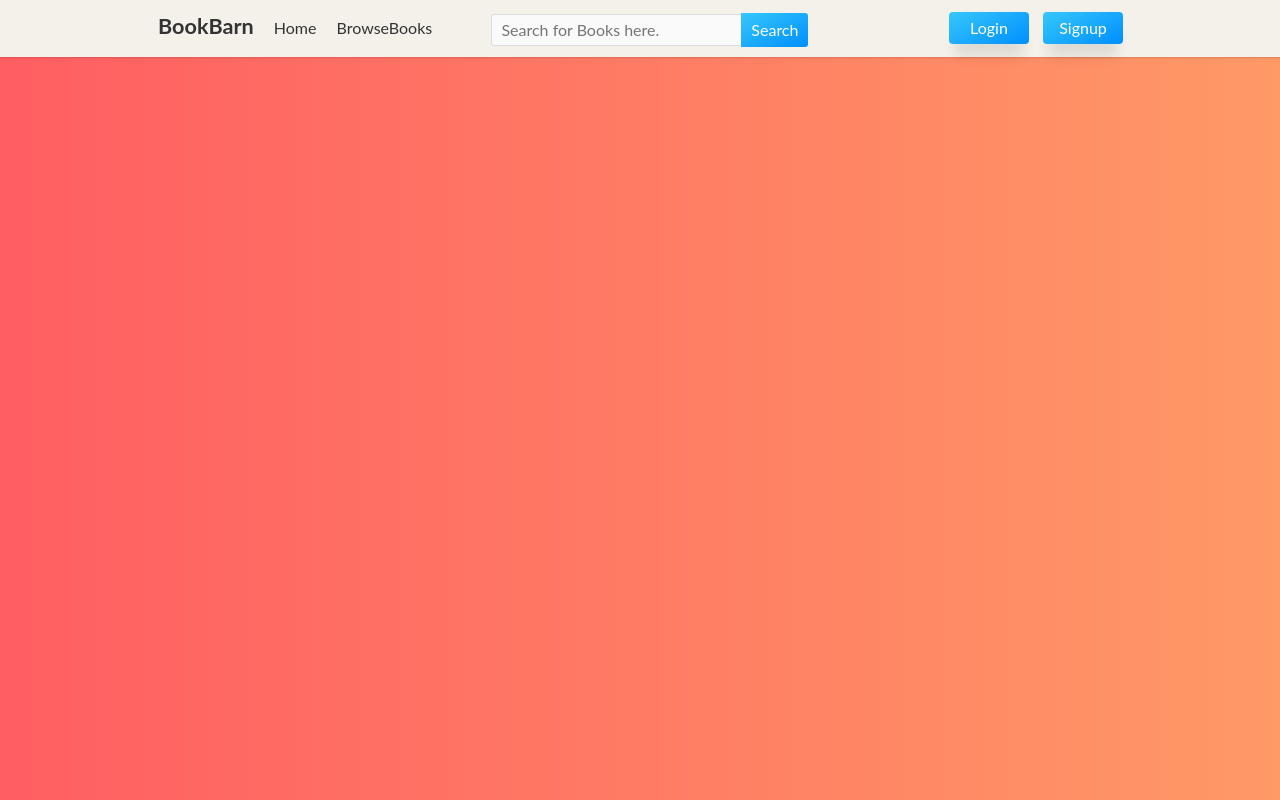
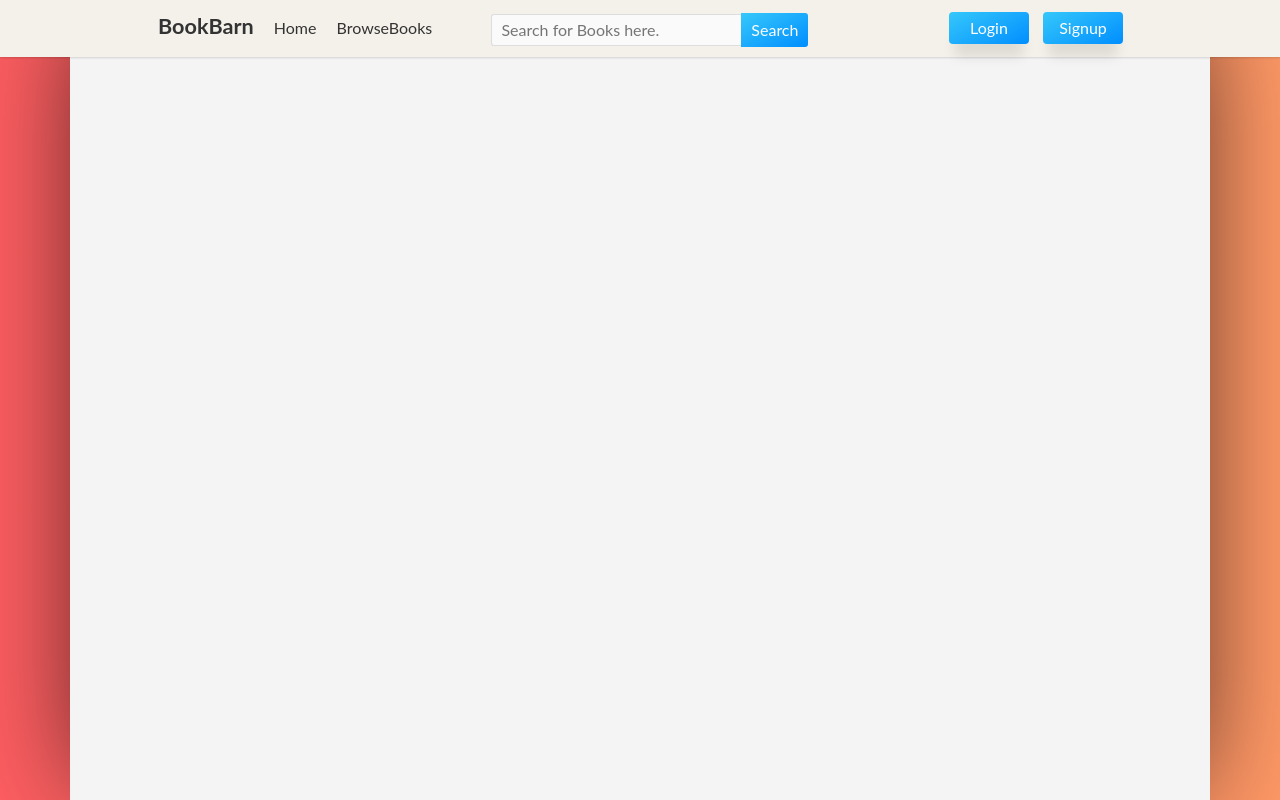
Before and after one commit to k3v007/BookBarn-OnlineBookStore, a Django app: page /categories/ in a window 1280 px wide. Run offline with Django 3.2, Linux system fonts and the light colour scheme; data that the repository does not hold is empty; some libraries are stand-ins or nearby versions.

Commit message:
Container tweaks

```diff
--- a/BookBarnV2/Static/css/main.css
+++ b/BookBarnV2/Static/css/main.css
@@ -4,6 +4,7 @@
 html, body{
     margin: 0;
     padding: 0;
+    height: 100%;
     font-family: 'Montserrat', sans-serif;
 }
 
@@ -23,6 +24,8 @@ body {
 .mainContainer {
     padding: 100px 50px;
     background: #f4f4f4;
+    min-height: 100%;
+
     -webkit-box-shadow: 0px 0px 108px -16px rgba(0,0,0,0.75);
     -moz-box-shadow: 0px 0px 108px -16px rgba(0,0,0,0.75);
     box-shadow: 0px 0px 108px -16px rgba(0,0,0,0.75);
@@ -251,7 +254,7 @@ body {
 
 
 .categoryListWrapper {
-    padding: 30px 5px;
+    padding: 0 5px;
     margin: 0 50px 0 0;
     border-radius: 5px;
     text-align: center;
@@ -294,7 +297,17 @@ body {
 }
 
 .categoryListItem:hover {
-    padding: 8px;
-    margin: 3px;
+    padding: 7px;
+    margin: 4px;
+    margin-bottom: 7px;
     box-shadow: 0px 5px 3px -1px rgba(0, 0, 0,0.2);
 }
+
+
+/*xxxxxxxxxxxxxxxxxxxxxxxxxxxxxxx*/
+        /*CategoryList Page*/
+/*xxxxxxxxxxxxxxxxxxxxxxxxxxxxxxx*/
+
+.categoryListWrapperCenter {
+    margin: 0 30%;
+}
--- a/BookBarnV2/Templates/BookBarnApp/book.html
+++ b/BookBarnV2/Templates/BookBarnApp/book.html
@@ -8,7 +8,7 @@
 {% block body_block %}
 
 
-<div class="container">
+<div class="container mainContainer">
 
     <div class="row">
         <div class="col-4">
--- a/BookBarnV2/Templates/BookBarnApp/category.html
+++ b/BookBarnV2/Templates/BookBarnApp/category.html
@@ -4,7 +4,7 @@
 {% block body_block %}
 
 
-    <div class="container">
+    <div class="container mainContainer">
 
         <div class="row">
             <div class="col-4">
--- a/BookBarnV2/Templates/BookBarnApp/categorylist.html
+++ b/BookBarnV2/Templates/BookBarnApp/categorylist.html
@@ -8,13 +8,13 @@
 {% block body_block %}
 
 
-<div class="container">
+<div class="container mainContainer">
     <div class="row">
-    	<div class="col-4">
-    		<div class="categoryArea">
-    			<ul>
+    	<div class="col">
+    		<div class="categoryListWrapper categoryListWrapperCenter">
+    			<ul class="categoryList">
 			        {% for category in categories %}
-			         <li> <a href="{% url 'categoryView' gid=category.gid %}">{{ category.gName }}</a></li>
+			         <a class="categoryListLink" href="{% url 'categoryView' gid=category.gid %}"><li class="categoryListItem">{{ category.gName }}</li></a>
 			        {% endfor %}
 			    </ul>
     		</div>
--- a/BookBarnV2/Templates/BookBarnApp/login.html
+++ b/BookBarnV2/Templates/BookBarnApp/login.html
@@ -7,7 +7,7 @@
 {% block body_block %}
 
 
-<div class="container">
+<div class="container mainContainer">
 	<div class="row loginPageHeading">
 		<div class="col">
 			<h4>Login to BookBarn</h4>
--- a/BookBarnV2/Templates/BookBarnApp/signup.html
+++ b/BookBarnV2/Templates/BookBarnApp/signup.html
@@ -9,7 +9,7 @@
 {% block body_block %}
 
 
-    <div class="container">
+    <div class="container mainContainer">
         {% if registered %}
         <div class="row signupPageHeading">
             <div class="col">
@@ -19,7 +19,7 @@
         </div>
         {% else %}
         <div class="row signupPageHeading">
-            <div class="col-12">
+            <div class="col">
                 <h4>Register here!</h4><br />
             </div>
         </div>
--- a/BookBarnV2/Templates/CartApp/home.html
+++ b/BookBarnV2/Templates/CartApp/home.html
@@ -6,7 +6,7 @@
 
 {% block body_block %}
 
-<div class="col-md-8 col-md-offset-2 col-sm-12 maincontent">
+<div class="col-md-8 col-md-offset-2 col-sm-12 mainContainer">
   <div style="text-align: center; text-decoration: underline;">
       <h3>Your Cart</h3>
   </div>
--- a/BookBarnV2/Templates/CartApp/orderplaced.html
+++ b/BookBarnV2/Templates/CartApp/orderplaced.html
@@ -6,7 +6,7 @@
 
 {% block body_block %}
 
-<div class="container">
+<div class="container mainContainer">
     <div class="row">
         <div class="col">
             <h3>Your order has been placed. Product(s) will be delivered in 3 to 5 days!</h3>
--- a/BookBarnV2/Templates/ProfileApp/order_details.html
+++ b/BookBarnV2/Templates/ProfileApp/order_details.html
@@ -6,7 +6,7 @@
 
 {% block body_block %}
 
-<div class="col-md-8 col-md-offset-2 col-sm-12 maincontent">
+<div class="col-md-8 col-md-offset-2 col-sm-12 mainContainer">
   <div style="text-align: center; text-decoration: underline;">
       <h3>Order Details : ID - {{ order_id }}</h3>
   </div>
--- a/BookBarnV2/Templates/ProfileApp/order_history.html
+++ b/BookBarnV2/Templates/ProfileApp/order_history.html
@@ -6,7 +6,7 @@
 
 {% block body_block %}
 
-<div class="col-md-8 col-md-offset-2 col-sm-12 maincontent">
+<div class="col-md-8 col-md-offset-2 col-sm-12 mainContainer">
   <div style="text-align: center; text-decoration: underline;">
       <h3>Your Order History</h3>
   </div>
--- a/BookBarnV2/Templates/ProfileApp/profile.html
+++ b/BookBarnV2/Templates/ProfileApp/profile.html
@@ -9,7 +9,7 @@
 {% block body_block %}
 
 
-    <div class="container">
+    <div class="mainContainer">
         {% if request.user.is_authenticated %}
         <div class="row">
             <div class="col">
--- a/BookBarnV2/Templates/ProfileApp/pwd_reset.html
+++ b/BookBarnV2/Templates/ProfileApp/pwd_reset.html
@@ -9,7 +9,7 @@
 {% block body_block %}
 
 
-    <div class="container">
+    <div class="mainContainer">
         {% if request.user.is_authenticated %}
         <div class="row">
             <div class="col">
--- a/BookBarnV2/Templates/ProfileApp/update.html
+++ b/BookBarnV2/Templates/ProfileApp/update.html
@@ -9,7 +9,7 @@
 {% block body_block %}
 
 
-    <div class="container">
+    <div class="mainContainer">
         {% if request.user.is_authenticated %}
         <div class="row">
             <div class="col">
--- a/BookBarnV2/Templates/SearchApp/searchresult.html
+++ b/BookBarnV2/Templates/SearchApp/searchresult.html
@@ -6,7 +6,7 @@
 
 {% block body_block %}
 
-    <div class="container">
+    <div class="mainContainer">
         <div class="row">
             <div class="col" style="max-width: 850px;">
                 {%if request.GET.q%}
```
